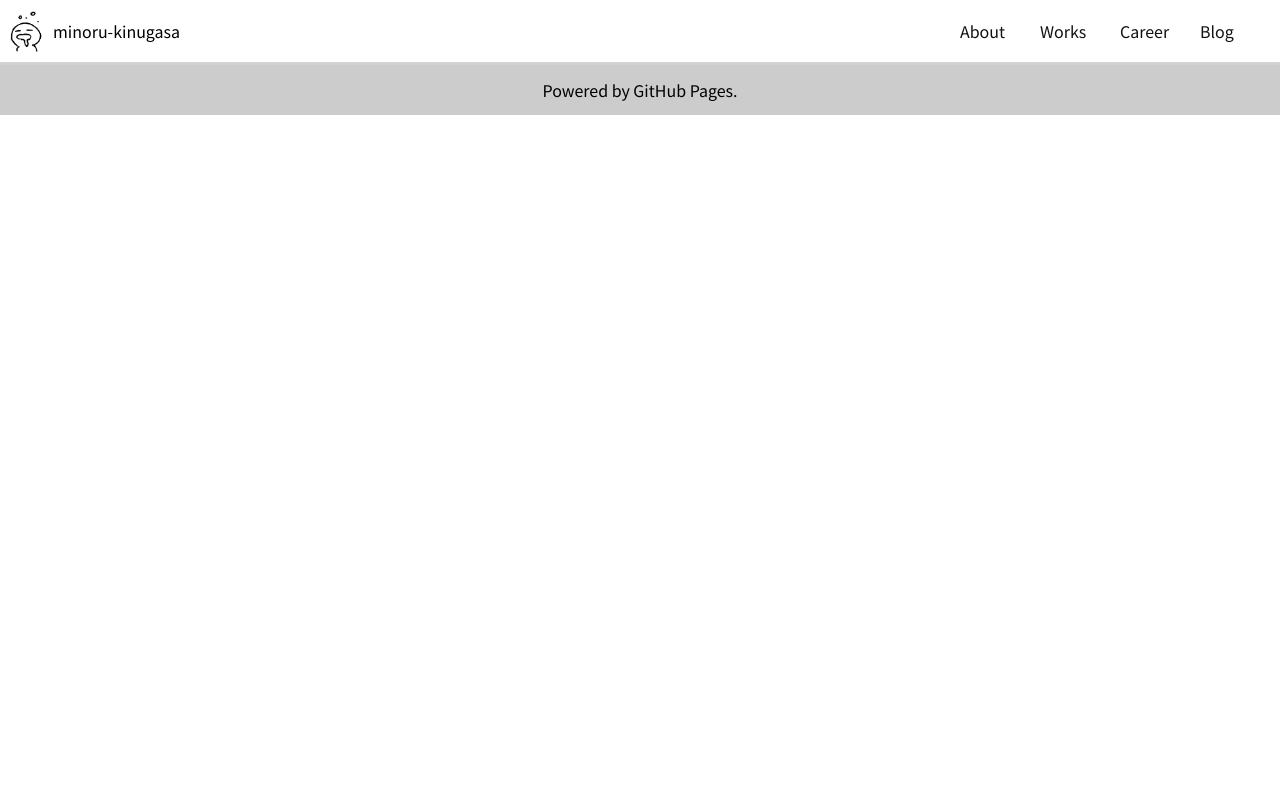
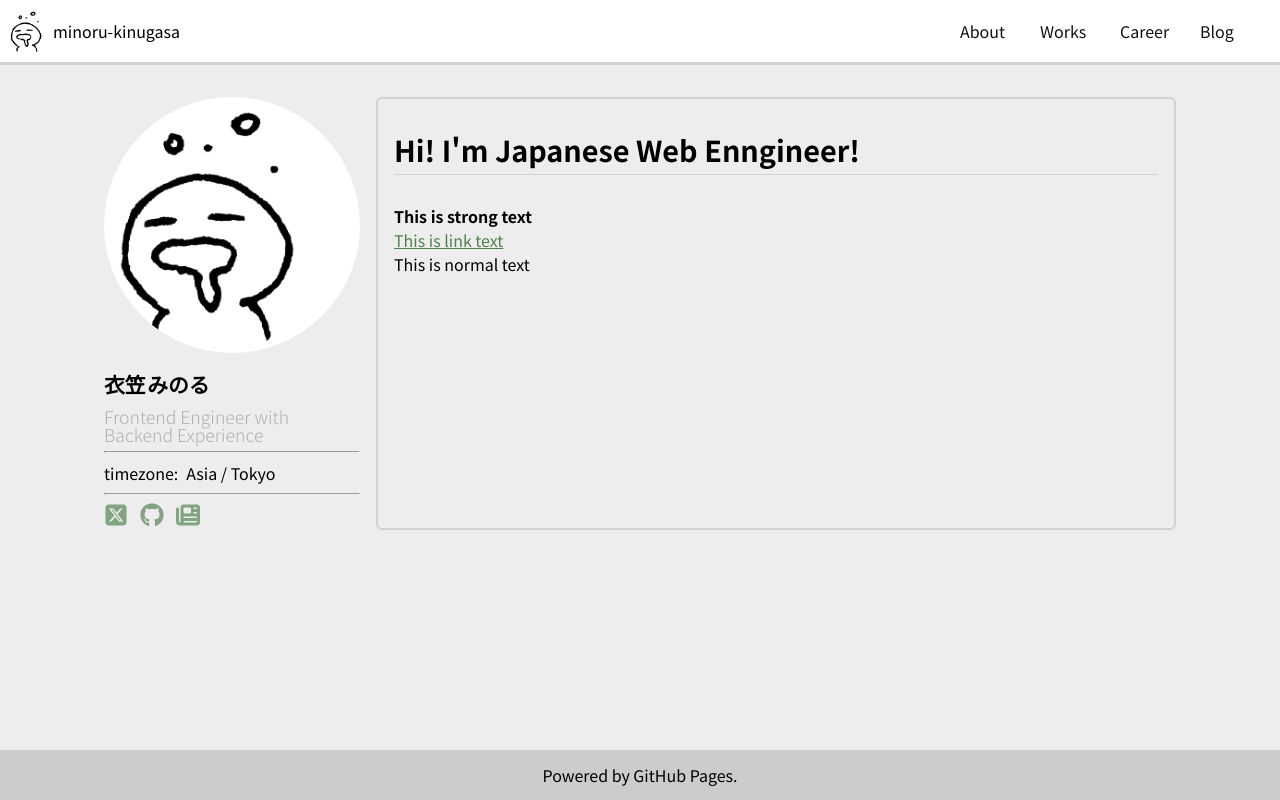
Before and after one commit to minoru-kinugasa-105/minoru-kinugasa-105.github.io, a Next.js app: page / in a window 1280 px wide. Built offline with nearby package versions, Linux system fonts and the light colour scheme.

Commit message:
about作成

```diff
--- a/package.json
+++ b/package.json
@@ -11,6 +11,10 @@
     "deploy": "gh-pages -d out"
   },
   "dependencies": {
+    "@fortawesome/free-brands-svg-icons": "^6.6.0",
+    "@fortawesome/free-solid-svg-icons": "^6.6.0",
+    "@fortawesome/react-fontawesome": "^0.2.2",
+    "fortawesome": "^0.0.1-security",
     "next": "14.2.5",
     "react": "^18",
     "react-dom": "^18",
--- a/src/app/layout.tsx
+++ b/src/app/layout.tsx
@@ -14,20 +14,31 @@ const pageData: PageData = {
 };
 
 export const metadata: Metadata = {
+  metadataBase: new URL('https://minoru-kinugasa-105.github.io/'),
   title: pageData.title,
   description: pageData.description,
   openGraph: {
     title: pageData.title,
     description: pageData.description,
     url: "https://minoru-kinugasa-105.github.io/",
-    images: {
-      url: "/images/",
-      width: "50px",
-      height: "50px",
-      alt: "minoru's icon"
-    }
+    images: [
+      {
+        url: "https://minoru-kinugasa-105.github.io/images/icon.png",
+        width: 50,
+        height: 50,
+        alt: "minoru's icon"
+      }
+    ]
   },
-  twitter: {},
+  twitter: {
+    card: "summary_large_image",
+    images: [
+      {
+        url: "https://minoru-kinugasa-105.github.io/images/icon.png",
+        alt: "minoru's icon"
+      }
+    ]
+  },
 };
 
 export default function RootLayout({
--- a/src/app/page.tsx
+++ b/src/app/page.tsx
@@ -3,6 +3,14 @@ import Link from "next/link";
 
 import Header from "@/components/Header";
 import Footer from "@/components/Footer";
+
+import AboutStyle from "@/css/layout/about.module.scss";
+import WorksStyle from "@/css/layout/works.module.scss";
+import CareerStyle from "@/css/layout/career.module.scss";
+
+import { FontAwesomeIcon } from '@fortawesome/react-fontawesome';
+import { faNewspaper } from '@fortawesome/free-solid-svg-icons';
+import { faSquareXTwitter, faGithub } from '@fortawesome/free-brands-svg-icons';
 
 export default function Home() {
   return (
@@ -10,7 +18,76 @@ export default function Home() {
       <Header />
 
       <main>
+        <section className={AboutStyle["about"]}>
+          <div className={AboutStyle["profile"]}>
+            <div className={AboutStyle["profile-icon"]}>
+              <Image
+                src="/images/icon.png"
+                alt="minoru's icon"
+                width={256}
+                height={256}
+                className={AboutStyle["profile-img"]}
+              />
+            </div>
+            <div className={AboutStyle["profile-desc"]}>
+              <h1 className={AboutStyle["profile-name"]}>
+                <span className={AboutStyle["last-name"]}>
+                  衣笠
+                </span>
+                <span className={AboutStyle["first-name"]}>
+                  みのる
+                </span>
+              </h1>
+              <h2 className={AboutStyle["profile-category"]}>
+                Frontend Engineer with Backend Experience
+              </h2>
 
+              <hr />
+
+              <div className={AboutStyle["profile-timezone"]}>
+                Asia / Tokyo
+              </div>
+
+              <hr />
+
+              <div className={AboutStyle["profile-link"]}>
+                <span className={AboutStyle["twitter"]}>
+                  <a href="https://x.com/minoru_kinugasa">
+                  <FontAwesomeIcon icon={faSquareXTwitter} className={AboutStyle["i"]} />
+                  </a>
+                </span>
+                <span className={AboutStyle["github"]}>
+                  <a href="https://github.com/minoru-kinugasa-105">
+                  <FontAwesomeIcon icon={faGithub} className={AboutStyle["i"]} />
+                  </a>
+                </span>
+                <span className={AboutStyle["qiita"]}>
+                  <a href="https://qiita.com/minoru_kinugasa">
+                    <FontAwesomeIcon icon={faNewspaper} className={AboutStyle["i"]} />
+                  </a>
+                </span>
+              </div>
+            </div>
+          </div>
+          <div className={AboutStyle["intro"]}>
+            <div className={AboutStyle["md"]}>
+              <h3 className={AboutStyle["intro-title"]}>
+                Hi! I'm Japanese Web Enngineer!
+              </h3>
+              <p className={AboutStyle["intro-description"]}>
+                <span className={`${AboutStyle["strong"]} ${AboutStyle["d-block"]}`}>
+                  This is strong text
+                </span>
+                <a href="" className={`${AboutStyle["link"]} ${AboutStyle["d-block"]}`}>
+                  This is link text
+                </a>
+                This is normal text<br />
+              </p>
+            </div>
+          </div>
+        </section>
+        <section className="works"></section>
+        <section className="career"></section>
       </main>
 
       <Footer />
--- a/src/css/foundation/base.scss
+++ b/src/css/foundation/base.scss
@@ -3,3 +3,14 @@ body {
     font-weight: 400;
     font-size: 16px;
 }
+
+main {
+    min-height: calc(100vh - ( var(--header-height) + var(--footer-height) ));
+    background-color: var(--blog-dark-white);
+}
+
+hr {
+    display: block;
+    width: calc(100% - 2rem);
+    margin-inline: auto;
+}
--- a/src/css/foundation/data.scss
+++ b/src/css/foundation/data.scss
@@ -3,7 +3,15 @@
     --blog-dark-white: #ededed;
     --blog-light-gray: #d2d2d2;
     --blog-gray: #cccccc;
+    --blog-dark-gray: #b0b0b0;
     --blog-black: #111111;
+
+    --blog-green: #4f814d;
+    --blog-dark-green: #395e38;
+    --blog-transparent-green: #4f814dac;
+
+    --blog-accent: var(--blog-green);
+    --blog-transparent-accent: var(--blog-transparent-green);
 
     --blog-fontfamily:
         "Noto Sans JP",
@@ -19,4 +27,10 @@
 
     --code-fontfamily:
         "Roboto Mono";
+
+    --header-height: 65px;
+    --footer-height: 50px;
+
+    --media-tablet-size: 1024px;
+    --media-phone-size: 768px;
 }
--- /dev/null
+++ b/src/css/layout/about.module.scss
@@ -0,0 +1,134 @@
+.about {
+    display: flex;
+    justify-content: center;
+    padding-top: 2rem;
+    gap: 1rem;
+
+    .profile {
+        width: 16rem;
+
+        hr {
+            width: 100%;
+        }
+
+        .profile-icon {
+
+            .profile-img {
+                display: block;
+                margin-inline: auto;
+                width: 256px;
+                height: 256px;
+                border-radius: 50%;
+                overflow: hidden;
+            }
+        }
+
+        .profile-desc {
+
+            .profile-name {
+                margin: 1rem 0 0;
+                font-size: 1.3rem;
+                font-weight: 600;
+
+                .last-name {
+                    margin-right: 0.1rem;
+                }
+
+                // .first-name {}
+            }
+
+            .profile-category {
+                margin: .5rem 0 0;
+                font-weight: 300;
+                line-height: 1.1rem;
+                font-size: 1.1rem;
+                color: var(--blog-dark-gray);
+            }
+
+            .profile-timezone {
+                display: flex;
+                align-items: center;
+
+                &::before {
+                    content: "timezone:";
+                    display: block;
+                    margin-right: .5rem;
+                }
+            }
+
+            .profile-link {
+                display: flex;
+                align-items: center;
+                gap: .75rem;
+
+                .twitter,
+                .github,
+                .qiita {
+                    display: block;
+                    text-decoration: underline;
+
+                    &:hover {
+                        a {
+                            .i {
+                                path {
+                                    fill: var(--blog-accent);
+                                }
+                            }
+                        }
+                    }
+
+                    a {
+
+                        .i {
+                            width: 1.5rem;
+                            height: 1.5rem;
+
+                            path {
+                                transition: all .25s;
+                                fill: var(--blog-transparent-accent);
+                            }
+                        }
+                    }
+                }
+            }
+        }
+    }
+
+    .intro {
+        width: 50rem;
+        border-radius: .375rem;
+        border: solid 2px var(--blog-light-gray);
+
+        .md {
+            width: calc(100% - 2rem);
+            margin-inline: auto;
+
+            .intro-title {
+                display: block;
+                font-size: 1.8rem;
+                padding-bottom: .2rem;
+                border-bottom: solid 1px var(--blog-light-gray);
+            }
+
+            .intro-description {
+                font-size: 1rem;
+            }
+
+            .strong {
+                font-weight: 700;
+            }
+
+            .link {
+                text-decoration: underline;
+                color: var(--blog-accent);
+            }
+
+            .strong,
+            .link {
+                &.d-block {
+                    display: block;
+                }
+            }
+        }
+    }
+}
--- a/src/css/layout/footer.module.scss
+++ b/src/css/layout/footer.module.scss
@@ -1,6 +1,6 @@
 .footer {
     width: 100%;
-    height: 50px;
+    height: var(--footer-height);
     background-color: var(--blog-gray);
     display: flex;
     align-items: center;
--- a/src/css/layout/header.module.scss
+++ b/src/css/layout/header.module.scss
@@ -1,7 +1,7 @@
 .header {
     background-color: var(--blog-white);
     width: 100%;
-    height: 65px;
+    height: var(--header-height);
     display: flex;
     align-items: center;
     justify-content: space-between;
```
Also changed, not shown: src/css/layout/career.module.scss (added), src/css/layout/works.module.scss (added), 1 other file (tests, documents, lock files or other folders).
